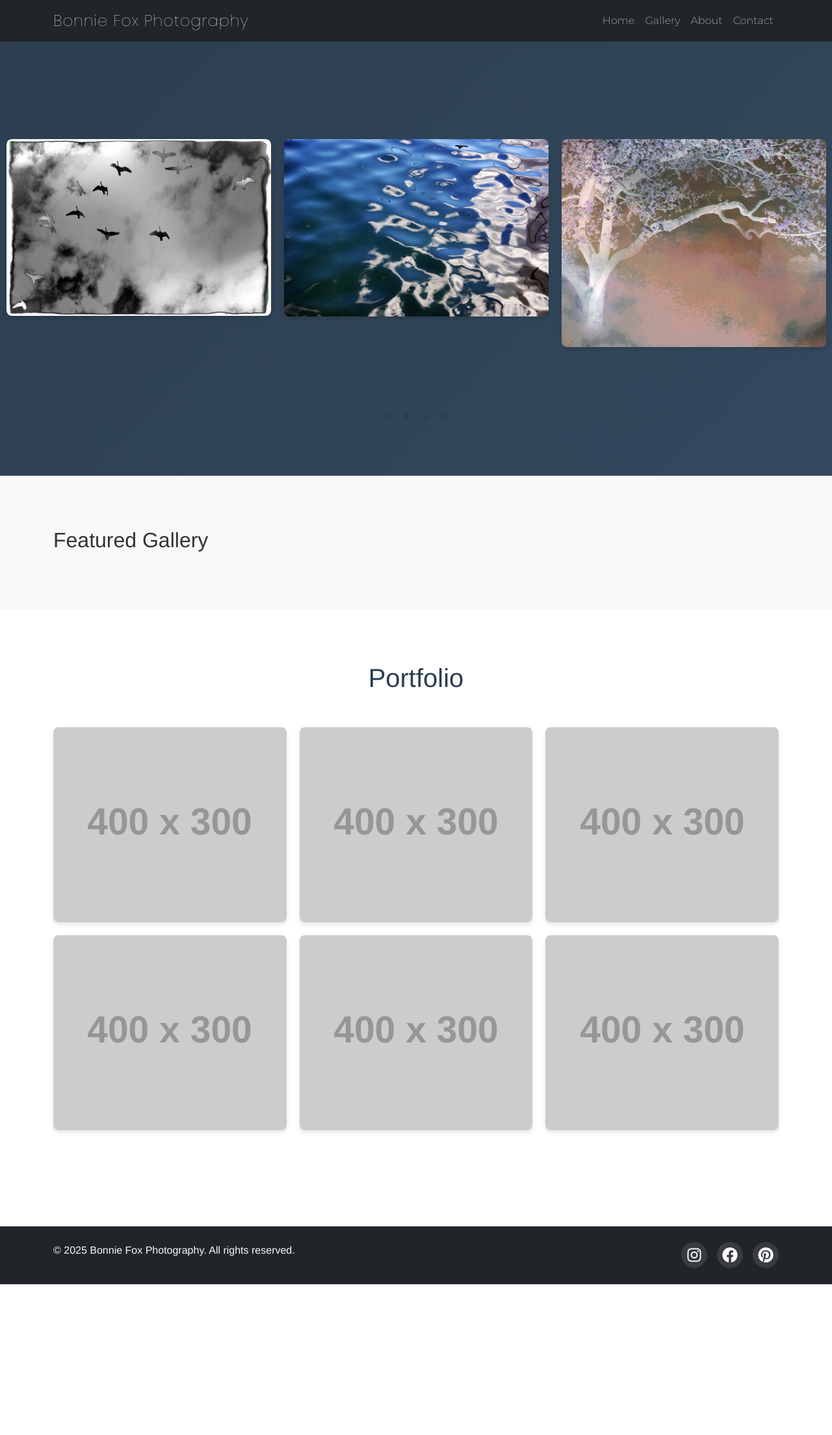
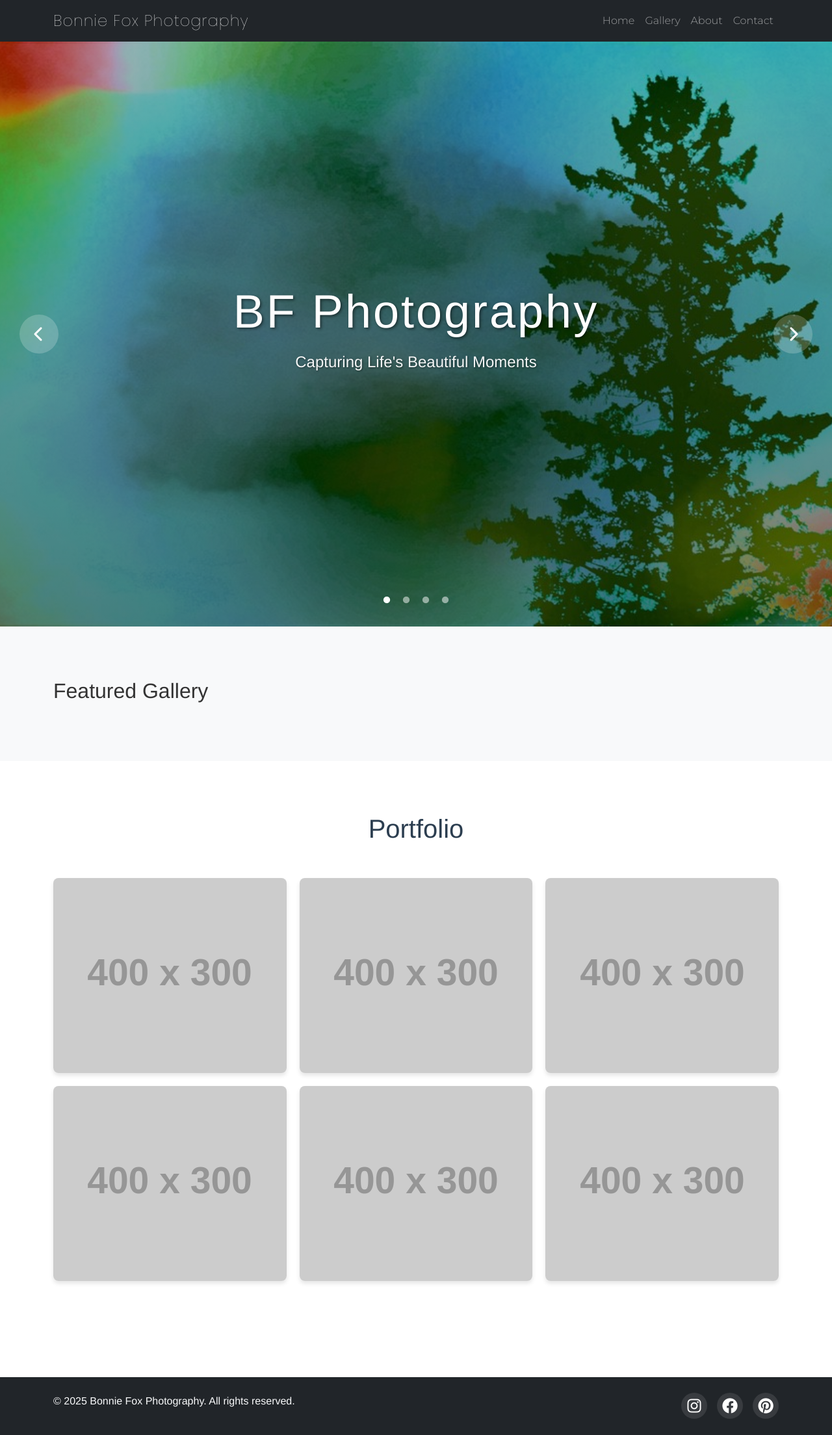
Before and after one commit to JakeDFox/photography-site, a Jekyll site: the page built from index.html, in a window 1280 px wide. Shown: the whole page at 65% size. Built offline with Jekyll 4.4.1, drawn with Linux system fonts in a browser that asks for light colours; before the commit the page ends 1976 px from its top, so only the background shows below that.

Commit message:
hero slider

```diff
--- a/assets/css/main.css
+++ b/assets/css/main.css
@@ -152,24 +152,138 @@ body {
     color: #e74c3c !important;
 }
 
-/* Hero Section */
-.hero-section {
-    background: linear-gradient(135deg, #2c3e50 0%, #34495e 100%);
-    color: white;
-    padding: 100px 0;
-    text-align: center;
+/* Hero Slider Section - Full Width */
+.hero-slider-section {
+    position: relative;
+    width: 100%;
+    height: 100vh;
+    min-height: 600px;
+    overflow: hidden;
 }
 
-.hero-section h1 {
-    font-size: 3.5rem;
+.hero-slider {
+    width: 100%;
+    height: 100%;
+}
+
+.hero-slider .slick-slide {
+    height: 100vh;
+    min-height: 600px;
+    outline: none;
+}
+
+.hero-slide-content {
+    position: relative;
+    width: 100%;
+    height: 100%;
+    overflow: hidden;
+}
+
+.hero-image {
+    width: 100%;
+    height: 100%;
+    object-fit: cover;
+    object-position: center;
+    display: block;
+}
+
+.hero-overlay {
+    position: absolute;
+    top: 0;
+    left: 0;
+    right: 0;
+    bottom: 0;
+    background: linear-gradient(to bottom, rgba(0, 0, 0, 0.3), rgba(0, 0, 0, 0.5));
+    display: flex;
+    align-items: center;
+    justify-content: center;
+    z-index: 1;
+}
+
+.hero-text {
+    text-align: center;
+    color: white;
+    z-index: 2;
+    padding: 20px;
+}
+
+.hero-text h1 {
+    font-size: 4.5rem;
     font-weight: 300;
     margin-bottom: 1rem;
-    letter-spacing: 2px;
+    letter-spacing: 3px;
+    text-shadow: 2px 2px 4px rgba(0, 0, 0, 0.5);
+    animation: fadeInUp 1s ease;
 }
 
-.hero-section p {
-    font-size: 1.25rem;
-    opacity: 0.9;
+.hero-text p {
+    font-size: 1.5rem;
+    opacity: 0.95;
+    text-shadow: 1px 1px 3px rgba(0, 0, 0, 0.5);
+    animation: fadeInUp 1.2s ease;
+}
+
+@keyframes fadeInUp {
+    from {
+        opacity: 0;
+        transform: translateY(30px);
+    }
+    to {
+        opacity: 1;
+        transform: translateY(0);
+    }
+}
+
+/* Hero Slider Navigation */
+.hero-slider .slick-prev,
+.hero-slider .slick-next {
+    z-index: 10;
+    width: 60px;
+    height: 60px;
+    background: rgba(255, 255, 255, 0.2);
+    border-radius: 50%;
+    transition: all 0.3s ease;
+}
+
+.hero-slider .slick-prev:hover,
+.hero-slider .slick-next:hover {
+    background: rgba(255, 255, 255, 0.4);
+    transform: scale(1.1);
+}
+
+.hero-slider .slick-prev {
+    left: 30px;
+}
+
+.hero-slider .slick-next {
+    right: 30px;
+}
+
+.hero-slider .slick-prev:before,
+.hero-slider .slick-next:before {
+    display: none;
+}
+
+.hero-slider .slick-prev i,
+.hero-slider .slick-next i {
+    color: white;
+    font-size: 24px;
+}
+
+.hero-slider .slick-dots {
+    bottom: 30px;
+    z-index: 10;
+}
+
+.hero-slider .slick-dots li button:before {
+    color: white;
+    font-size: 12px;
+    opacity: 0.5;
+}
+
+.hero-slider .slick-dots li.slick-active button:before {
+    opacity: 1;
+    color: white;
 }
 
 /* Gallery Styles */
@@ -344,16 +458,44 @@ body {
 
 /* Responsive */
 @media (max-width: 768px) {
-    .hero-section {
-        padding: 60px 0;
+    .hero-slider-section {
+        height: 70vh;
+        min-height: 500px;
     }
 
-    .hero-section h1 {
-        font-size: 2.5rem;
+    .hero-slider .slick-slide {
+        height: 70vh;
+        min-height: 500px;
     }
 
-    .hero-section p {
-        font-size: 1rem;
+    .hero-text h1 {
+        font-size: 2.5rem;
+        letter-spacing: 2px;
+    }
+
+    .hero-text p {
+        font-size: 1.1rem;
+    }
+
+    .hero-slider .slick-prev {
+        left: 15px;
+        width: 50px;
+        height: 50px;
+    }
+
+    .hero-slider .slick-next {
+        right: 15px;
+        width: 50px;
+        height: 50px;
+    }
+
+    .hero-slider .slick-prev i,
+    .hero-slider .slick-next i {
+        font-size: 20px;
+    }
+
+    .hero-slider .slick-dots {
+        bottom: 20px;
     }
 
     .photo-grid {
--- a/assets/js/main.js
+++ b/assets/js/main.js
@@ -1,7 +1,25 @@
 // Main JavaScript for Photography Site
 
 $(document).ready(function() {
-    // Initialize Slick Slider for photo gallery
+    // Initialize Hero Slider (full width)
+    if ($('.hero-slider').length) {
+        $('.hero-slider').slick({
+            dots: true,
+            infinite: true,
+            speed: 800,
+            slidesToShow: 1,
+            slidesToScroll: 1,
+            autoplay: true,
+            autoplaySpeed: 5000,
+            fade: true,
+            cssEase: 'linear',
+            arrows: true,
+            prevArrow: '<button type="button" class="slick-prev"><i class="fas fa-chevron-left"></i></button>',
+            nextArrow: '<button type="button" class="slick-next"><i class="fas fa-chevron-right"></i></button>'
+        });
+    }
+
+    // Initialize Slick Slider for photo gallery (if exists)
     if ($('.photo-gallery').length) {
         $('.photo-gallery').slick({
             dots: true,
--- a/index.html
+++ b/index.html
@@ -5,26 +5,50 @@ description: Bonnie Fox Photography
 ---
 
 <!-- Hero Section -->
-<section class="hero-section">
-    <div class="photo-gallery slick-slider">
+<section class="hero-slider-section">
+    <div class="hero-slider slick-slider">
         <div class="slick-slide">
-            <div class="slide-content">
-                <img src="/photography-site/assets/images/Pine Palette.jpg" alt="Photography Sample 1" class="img-fluid">
+            <div class="hero-slide-content">
+                <img src="/photography-site/assets/images/Pine Palette.jpg" alt="Pine Palette" class="hero-image">
+                <div class="hero-overlay">
+                    <div class="hero-text">
+                        <h1>BF Photography</h1>
+                        <p>Capturing Life's Beautiful Moments</p>
+                    </div>
+                </div>
             </div>
         </div>
         <div class="slick-slide">
-            <div class="slide-content">
-                <img src="/photography-site/assets/images/Shades of Grey.jpg" alt="Photography Sample 2" class="img-fluid">
+            <div class="hero-slide-content">
+                <img src="/photography-site/assets/images/Shades of Grey.jpg" alt="Shades of Grey" class="hero-image">
+                <div class="hero-overlay">
+                    <div class="hero-text">
+                        <h1>BF Photography</h1>
+                        <p>Capturing Life's Beautiful Moments</p>
+                    </div>
+                </div>
             </div>
         </div>
         <div class="slick-slide">
-            <div class="slide-content">
-                <img src="/photography-site/assets/images/Shapes and Shadows.jpg" alt="Photography Sample 3" class="img-fluid">
+            <div class="hero-slide-content">
+                <img src="/photography-site/assets/images/Shapes and Shadows.jpg" alt="Shapes and Shadows" class="hero-image">
+                <div class="hero-overlay">
+                    <div class="hero-text">
+                        <h1>BF Photography</h1>
+                        <p>Capturing Life's Beautiful Moments</p>
+                    </div>
+                </div>
             </div>
         </div>
         <div class="slick-slide">
-            <div class="slide-content">
-                <img src="/photography-site/assets/images/Tree Magic.jpg" alt="Photography Sample 4" class="img-fluid">
+            <div class="hero-slide-content">
+                <img src="/photography-site/assets/images/Tree Magic.jpg" alt="Tree Magic" class="hero-image">
+                <div class="hero-overlay">
+                    <div class="hero-text">
+                        <h1>BF Photography</h1>
+                        <p>Capturing Life's Beautiful Moments</p>
+                    </div>
+                </div>
             </div>
         </div>
     </div>
```
